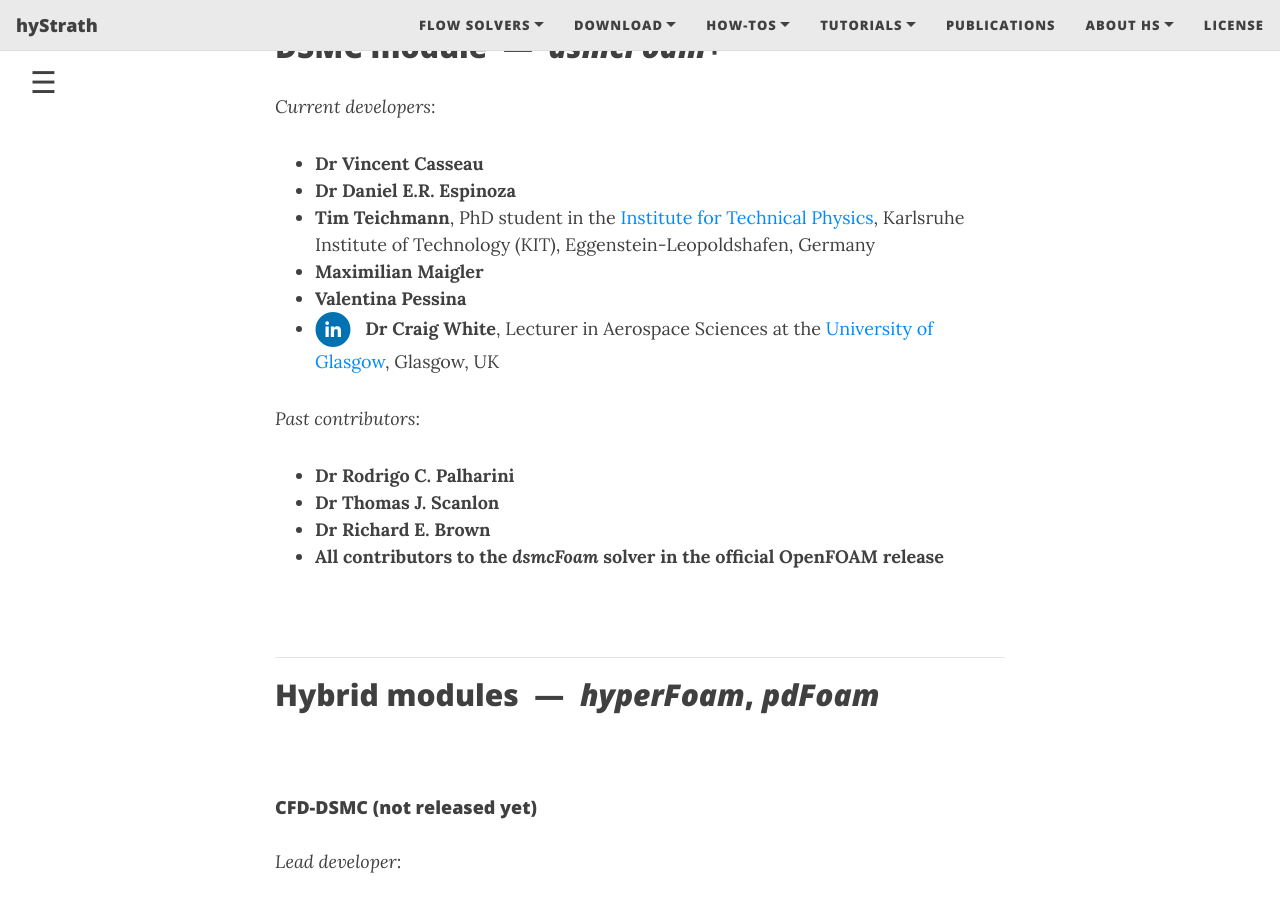
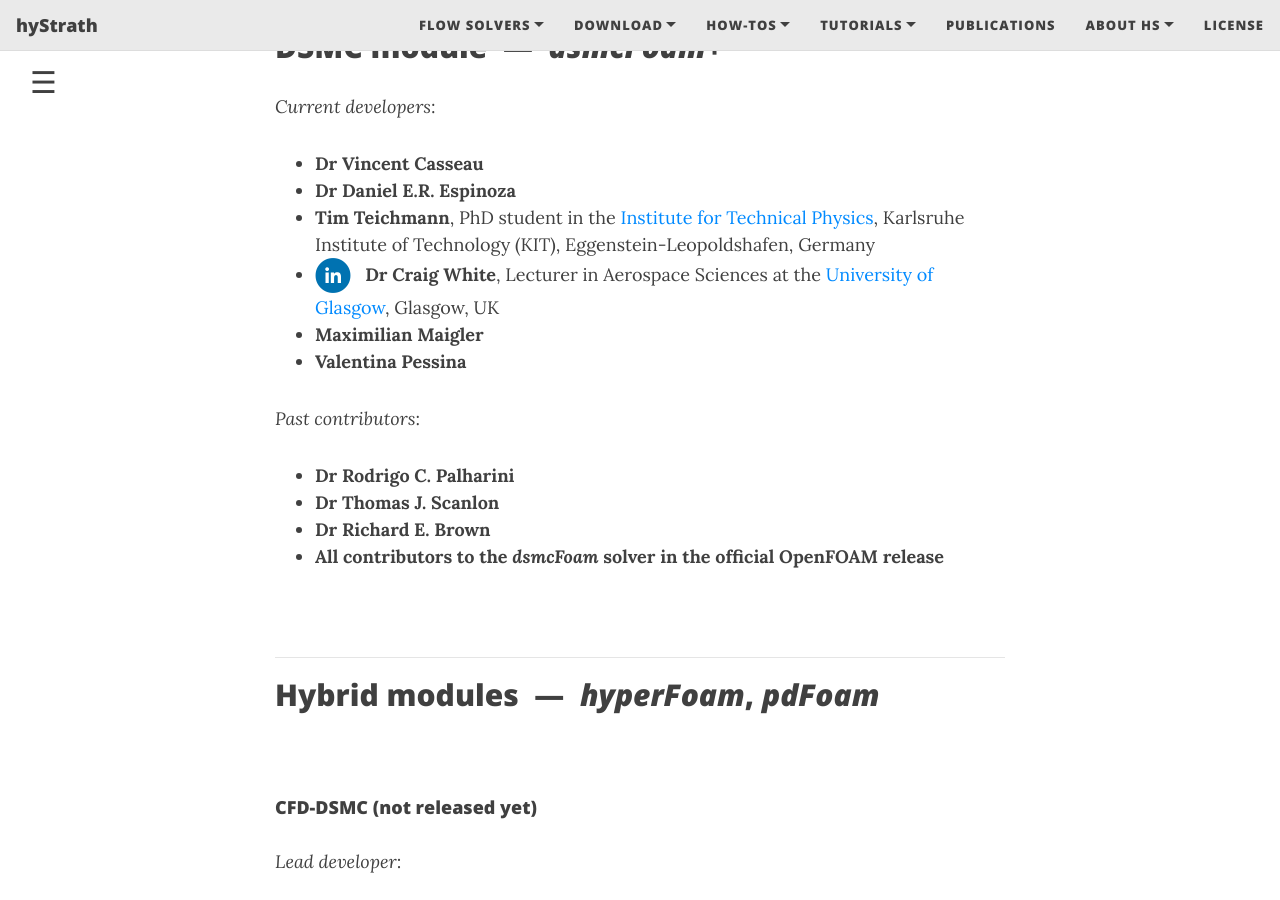
Before and after one commit to hystrath/hystrath.github.io, a Jekyll site: the page built from people.md, in a window 1280 px wide and 900 px high, scrolled down 1534 px. Built offline with Jekyll 4.4.1, drawn with Linux system fonts in a browser that asks for light colours; nearby versions of some CDN libraries; part of the change alters nothing that is shown.

Commit message:
Editing pages

```diff
--- a/people.md
+++ b/people.md
@@ -137,8 +137,6 @@ _Current developers_:
 * **Dr Vincent Casseau**
 * **Dr Daniel E.R. Espinoza**
 * **Tim Teichmann**, PhD student in the [Institute for Technical Physics](http://www.itep.kit.edu/english/), Karlsruhe Institute of Technology (KIT), Eggenstein-Leopoldshafen, Germany
-* **Maximilian Maigler**
-* **Valentina Pessina**
 * <a style="text-decoration: none" href="https://uk.linkedin.com/in/craig-white-53b70387" target="_blank">
     <span class="fa-stack" aria-hidden="true">
       <i class="fas fa-circle fa-stack-2x" style='color:#0072B1'></i>
@@ -146,6 +144,9 @@ _Current developers_:
     </span>
     <span class="sr-only">LinkedIn</span>
   </a> &nbsp; **Dr Craig White**, Lecturer in Aerospace Sciences at the [University of Glasgow](https://www.gla.ac.uk/schools/engineering/staff/craigwhite/), Glasgow, UK
+* **Maximilian Maigler**
+* **Valentina Pessina**
+
 
 _Past contributors_:
 * **Dr Rodrigo C. Palharini**
```
